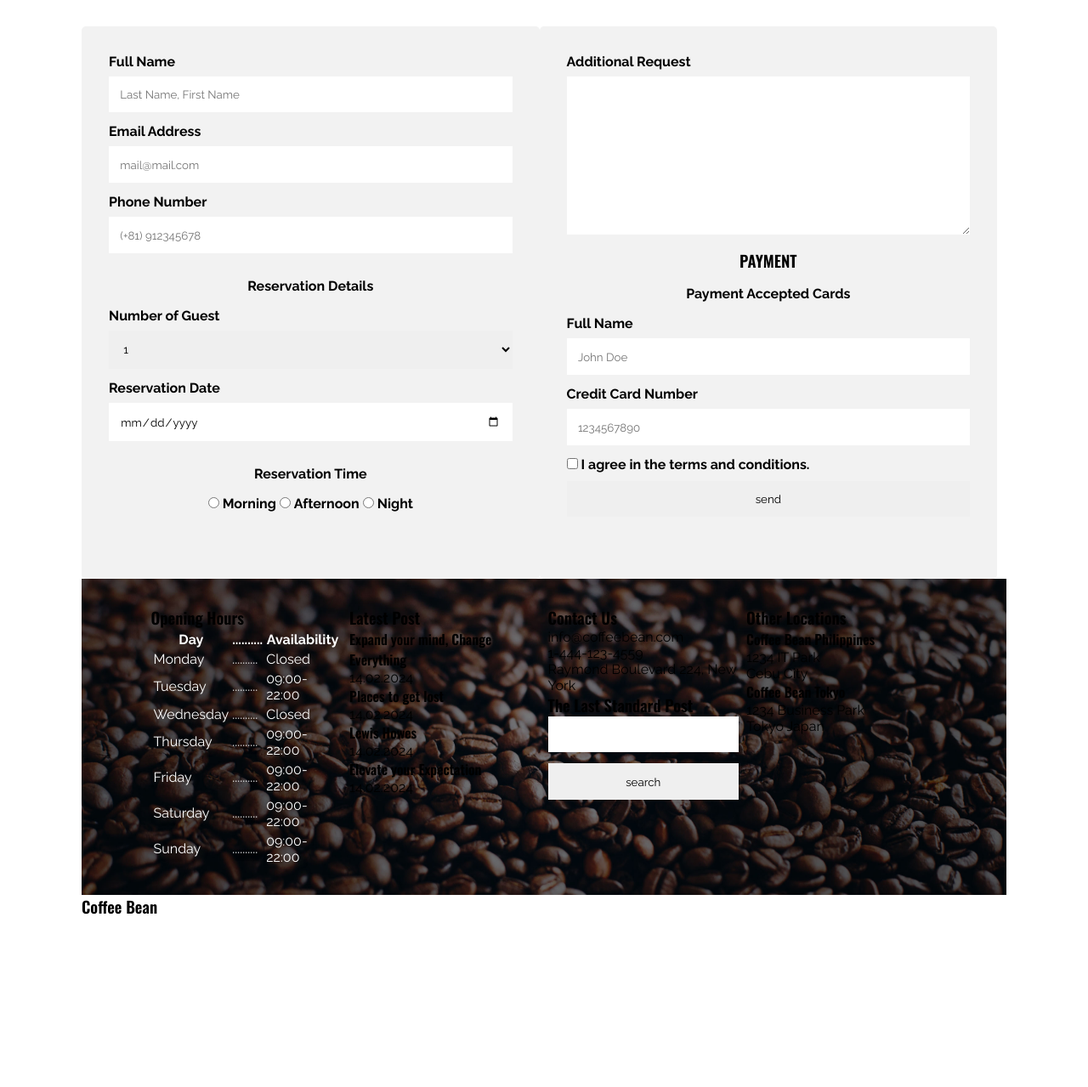
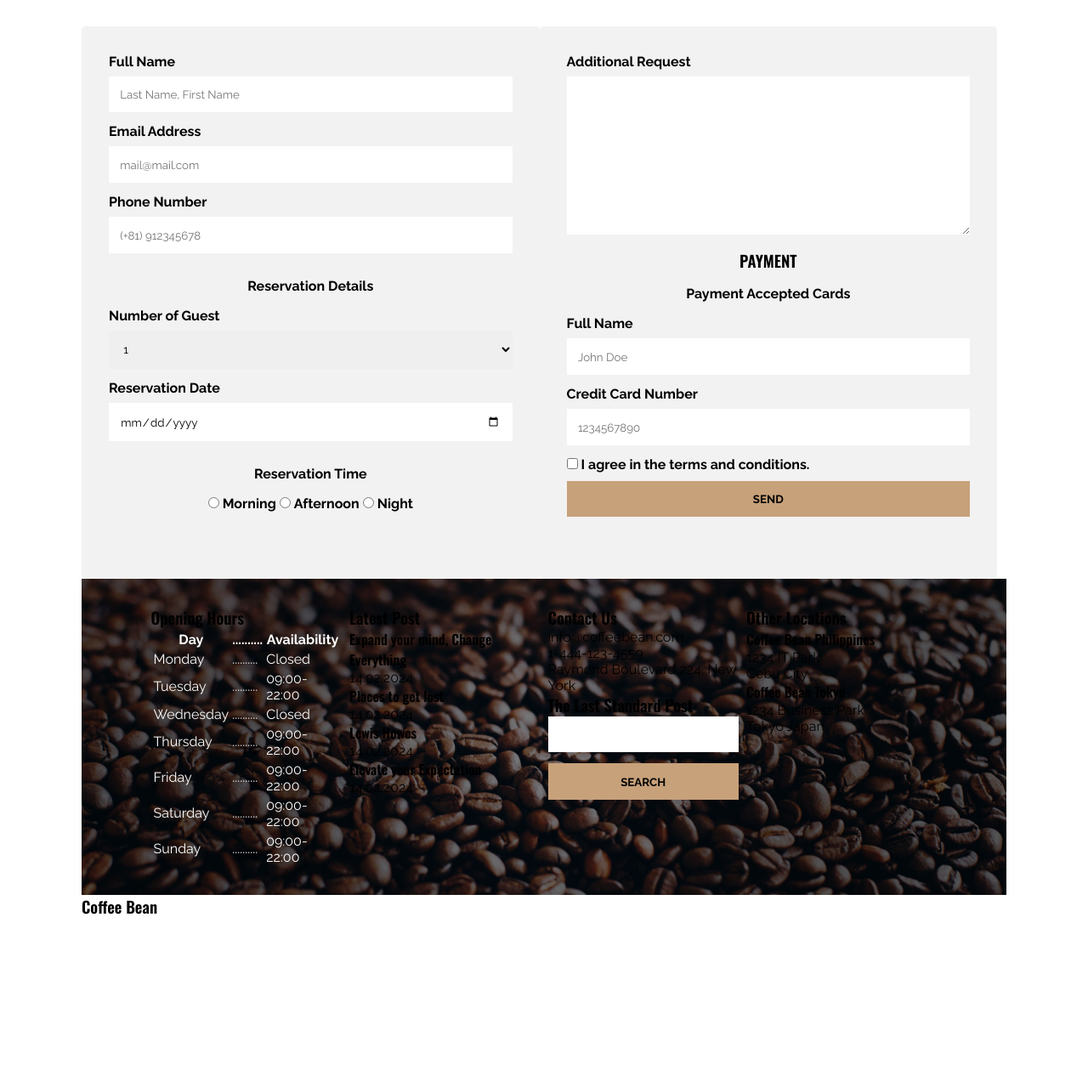
Before and after one commit to Starcat01/Starcat01.github.io, a PHP site: page / in a window 1280 px wide. Shown: the part 4135-5414 px from the top of the page at 85% size. Run offline with PHP 8.4, Linux system fonts and the light colour scheme.

Commit message:
Add files via upload

```diff
--- a/coffee_bean_atsuo/css/style.css
+++ b/coffee_bean_atsuo/css/style.css
@@ -347,6 +347,12 @@ form #btn-send {
     text-transform: uppercase;
 }
 
+form input[type="submit"] {
+    background-color: #c7a17a;
+    font-weight: 700;
+    text-transform: uppercase;
+}
+
 /* (9) Footer area */
 .footer {
     background-image: url('../images/footer-img.jpg');
```
